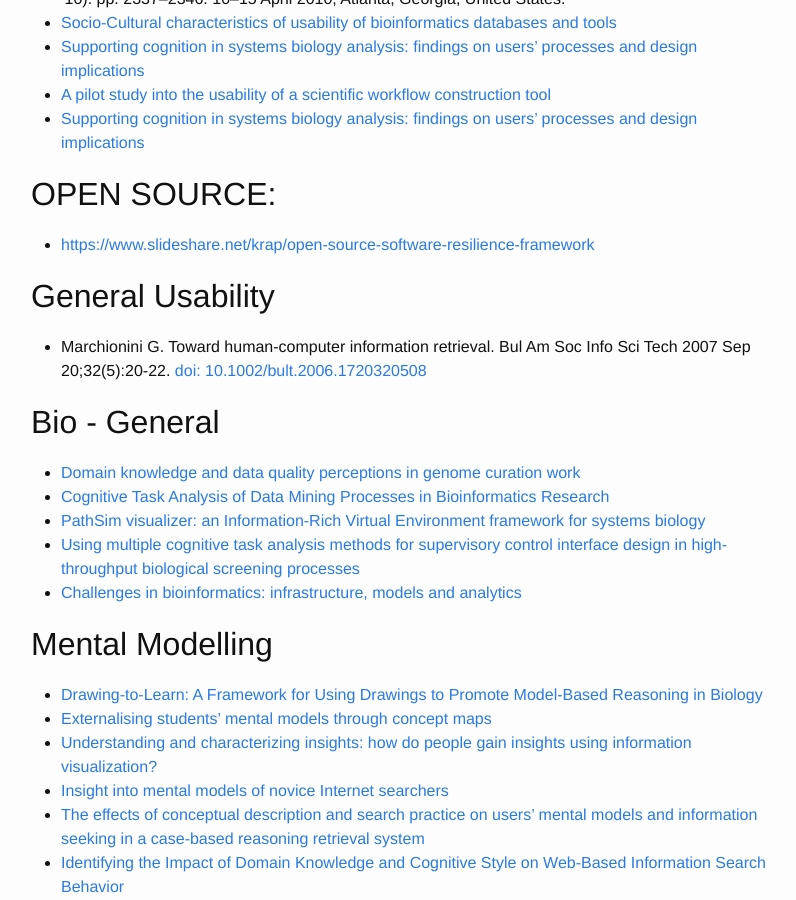
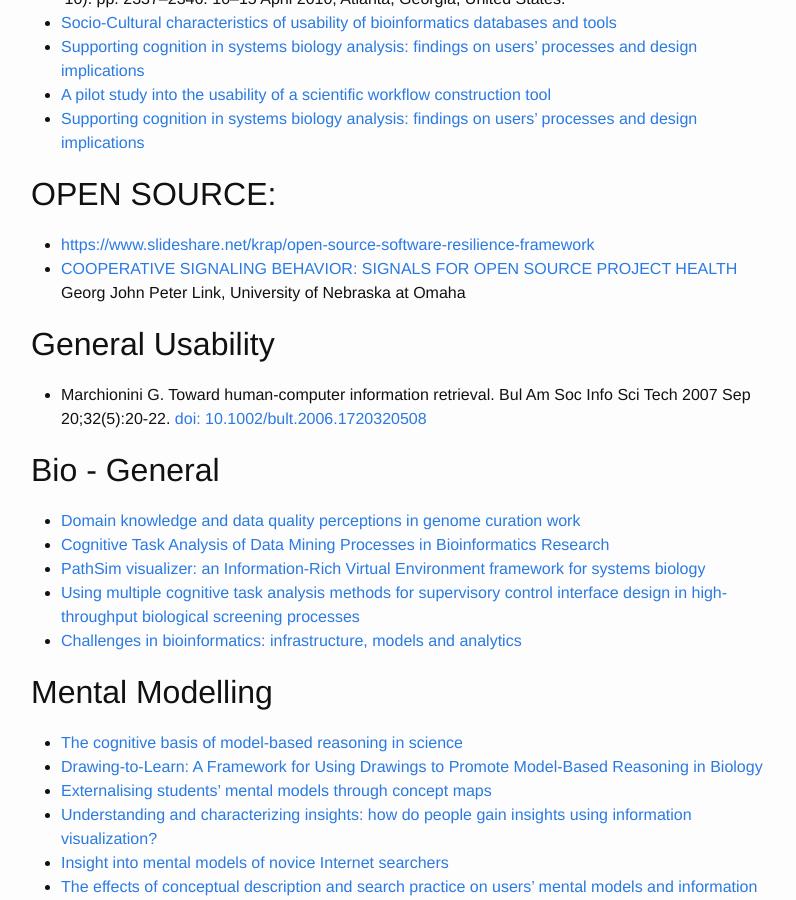
Before and after one commit to yochannah/omgscience, a Jekyll site: the page built from tbr-pile/index.md, in a window 1280 px wide and 900 px high, scrolled down 423 px. Shown: the whole window, without its empty margins (239-1035 px from the left). Built offline with Jekyll 4.4.1, drawn with Linux system fonts in a browser that asks for light colours; a file with an impossible date is left out.

Commit message:
added TBR items

```diff
--- a/tbr-pile/index.md
+++ b/tbr-pile/index.md
@@ -22,6 +22,7 @@ TBR:
 ## OPEN SOURCE:
 
 - [https://www.slideshare.net/krap/open-source-software-resilience-framework](https://www.slideshare.net/krap/open-source-software-resilience-framework)
+- [COOPERATIVE SIGNALING BEHAVIOR: SIGNALS FOR OPEN SOURCE PROJECT HEALTH](https://digitalcommons.unomaha.edu/isqastudent/1/) Georg John Peter Link, University of Nebraska at Omaha
 
 ## General usability
 
@@ -37,6 +38,8 @@ TBR:
 - [Challenges in bioinformatics: infrastructure, models and analytics](https://doi.org/10.1016/S0167-7799\(01\)01603-1)
 
 ## Mental modelling
+
+- [The cognitive basis of model-based reasoning in science](DOI: https://doi.org/10.1017/CBO9780511613517.008)
 - [Drawing-to-Learn: A Framework for Using Drawings to Promote Model-Based Reasoning in Biology](https://doi.org/10.1187/cbe.14-08-0128)
 - [Externalising students' mental models through concept maps](https://doi-org.manchester.idm.oclc.org/10.1080/00219266.2007.9656078)
 - [Understanding and characterizing insights: how do people gain insights using information visualization?](https://doi-org.manchester.idm.oclc.org/10.1145/1377966.1377971)
```
